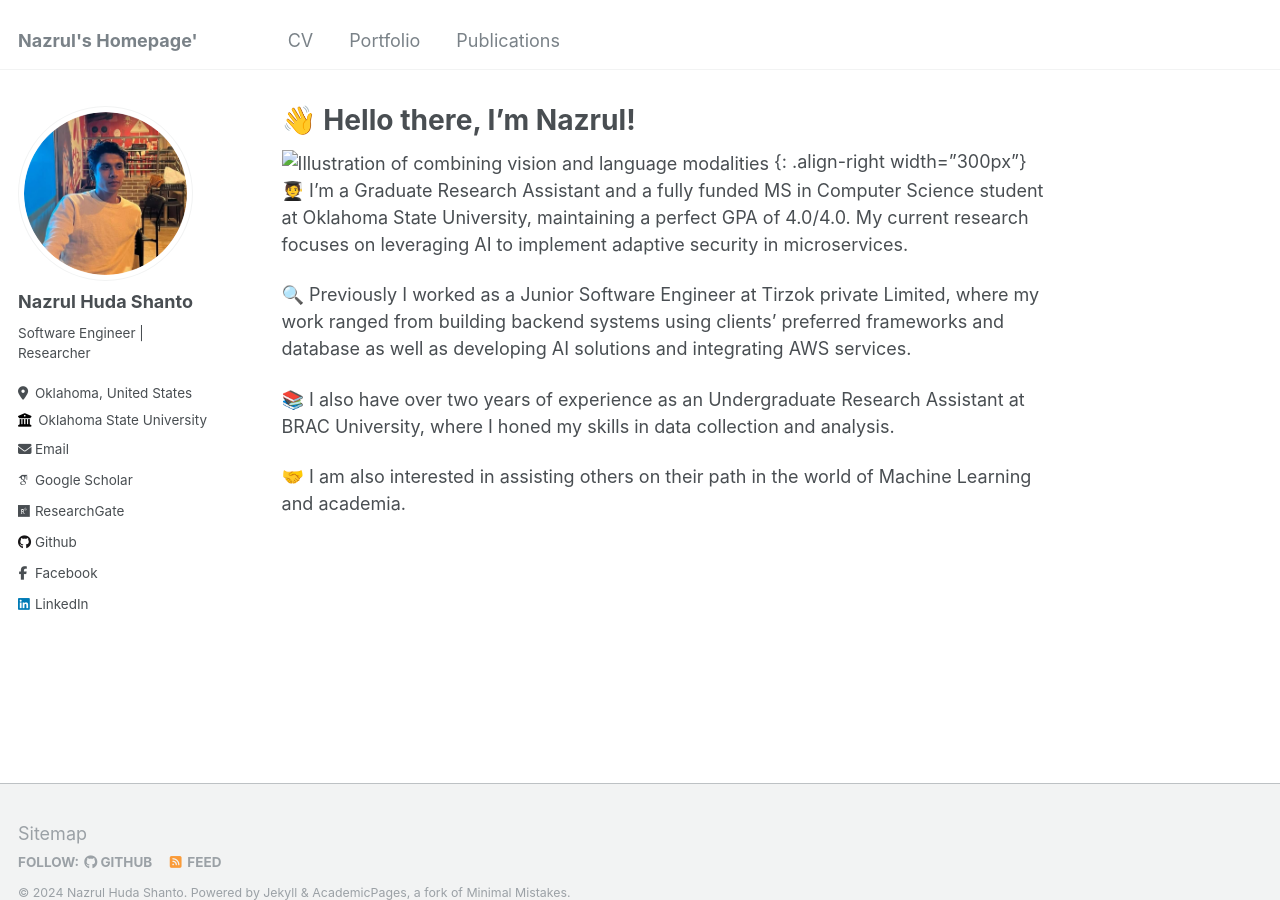
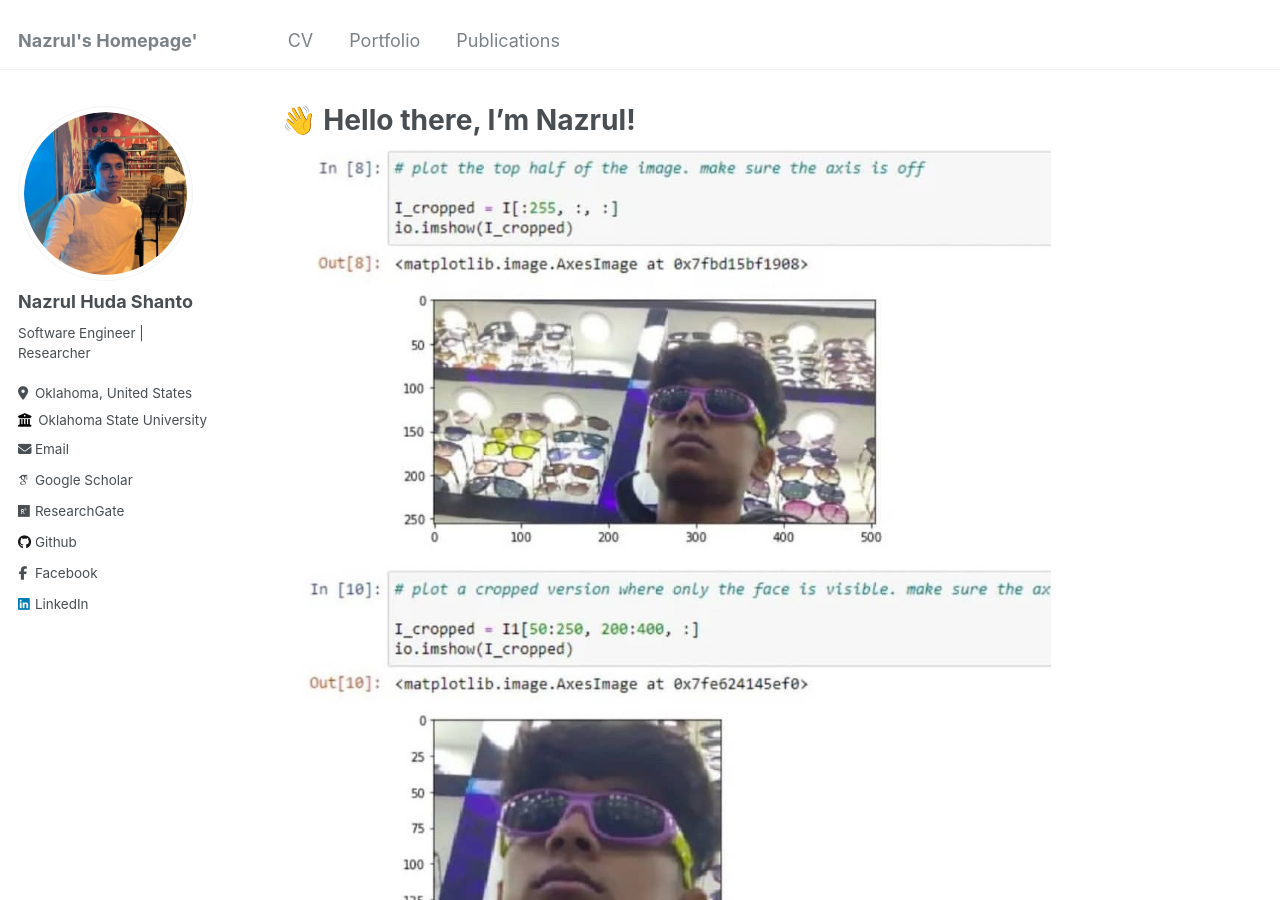
Before and after one commit to nazrulhuda/portfolio, a Jekyll site: the page built from _pages/about.md, in a window 1280 px wide and 900 px high. Built offline with Jekyll 4.4.1, drawn with Linux system fonts in a browser that asks for light colours; some web fonts are replaced.

Commit message:
first commit

```diff
--- a/_pages/about.md
+++ b/_pages/about.md
@@ -8,7 +8,7 @@ redirect_from:
   - /about.html
 ---
 
-![Illustration of combining vision and language modalities](/ images/tj.jfif) {: .align-right width="300px"}
+![Illustration of combining vision and language modalities](images/tj.jfif) {: .align-right width="300px"}
 🧑‍🎓 I'm a Graduate Research Assistant and a fully funded MS in Computer Science student at Oklahoma State University, maintaining a perfect GPA of 4.0/4.0. My current research focuses on leveraging AI to implement adaptive security in microservices.
 
 🔍 Previously I worked as a Junior Software Engineer at Tirzok private Limited, where my work ranged from building backend systems using clients' preferred frameworks and database as well as developing AI solutions and integrating AWS services.
```
